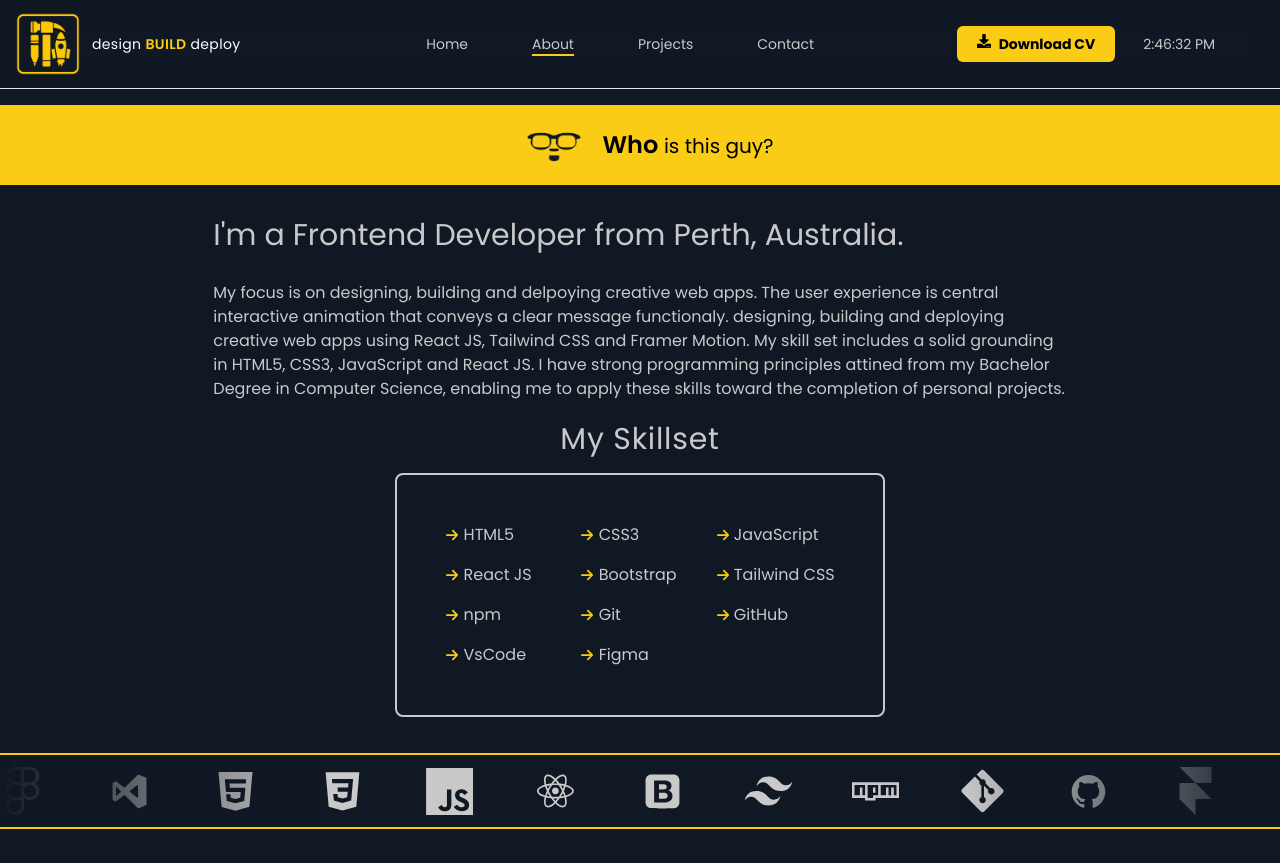
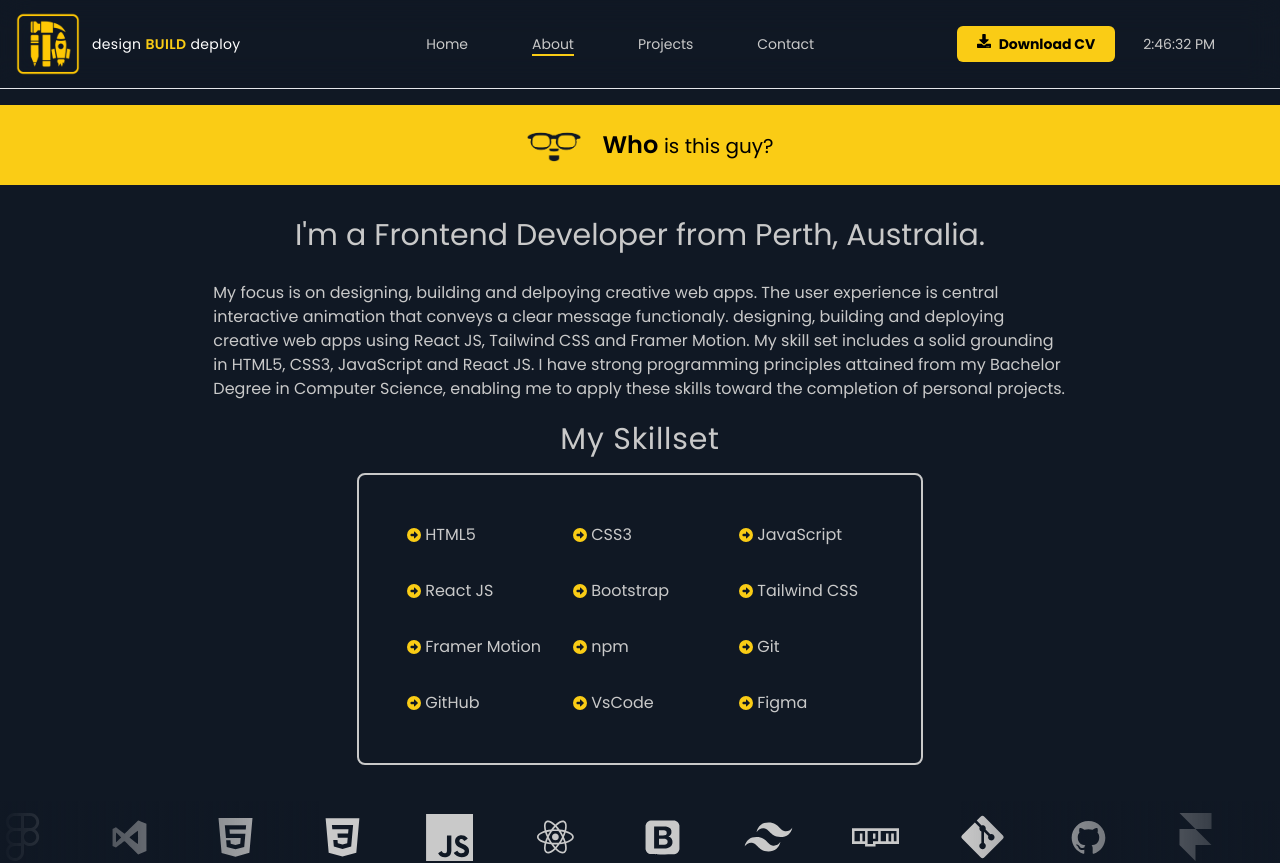
Before and after one commit to SKenzler/react-portfolio, a React (Vite) app: page /about in a window 1280 px wide. Shown: the top 863 px of the page. Built offline with nearby package versions, Linux system fonts and the light colour scheme; a web font is replaced by a local one.

Commit message:
Added some additiinal content to the About Page

```diff
--- a/src/components/Navbar.jsx
+++ b/src/components/Navbar.jsx
@@ -163,7 +163,7 @@ const Navbar = () => {
               </li>
             </ul>
             <Link
-              to={esume}
+              to={resume}
               download="Resume_Jan_2024"
               target="_blank"
               rel="noreferrer"
--- a/src/components/SkillSlider.jsx
+++ b/src/components/SkillSlider.jsx
@@ -32,7 +32,7 @@ const SkillSlider = () => {
   const duplicateSkills = [...skills, ...skills];
 
   return (
-    <div className="relative w-full overflow-hidden border-y-2 border-yellow-400 py-3 mx-auto my-5">
+    <div className="relative w-full overflow-hidden py-3 mx-auto my-5">
       <div className="absolute inset-0 z-20 before:absolute before:left-0 before:top-0 before:w-1/4 before:h-full before:bg-gradient-to-r before:from-[#101824] before:to-transparent before:filter before:blur-3 after:absolute after:right-0 after:top-0 after:w-1/4 after:h-full after:bg-gradient-to-l after:from-[#101824] after:to-transparent after:filter after:blur-3"></div>
       <motion.div
         className="flex"
--- a/src/pages/About.jsx
+++ b/src/pages/About.jsx
@@ -3,7 +3,7 @@ import { motion } from "framer-motion";
 import Navbar from "../components/Navbar";
 import Footer from "../components/Footer";
 import SkillSlider from "../components/SkillSlider";
-import { FaArrowRight } from "react-icons/fa6";
+import { FaCircleRight } from "react-icons/fa6";
 import contactImage from "../assets/glasses-image.png";
 import aboutDesign from "../assets/about-page-design.png";
 import aboutBuild from "../assets/about-page-vscode.png";
@@ -25,7 +25,7 @@ const About = () => {
             Who <span className="font-normal text-xl">is this guy?</span>
           </h1>
         </div>
-        <h1 className="w-4/6 text-3xl text-[#C9C9C9] text-start font-normal mt-4">
+        <h1 className="w-full text-3xl text-[#C9C9C9] text-center font-normal px-5 mt-4">
           I'm a Frontend Developer from Perth, Australia.
         </h1>
         <div className="w-4/6 flex flex-rows text-base text-[#C9C9C9] text-pretty py-5 mt-2">
@@ -34,62 +34,66 @@ const About = () => {
           clear message functionaly. designing, building and deploying creative
           web apps using React JS, Tailwind CSS and Framer Motion. My skill set
           includes a solid grounding in HTML5, CSS3, JavaScript and React JS. I
-          have strong programming principles attined from my Bachelor Degree in
+          have strong programming principles attained from my Bachelor Degree in
           Computer Science, enabling me to apply these skills toward the
           completion of personal projects.
         </div>
         <h1 className="flex justify-center items-center text-3xl text-[#C9C9C9] text-center tracking-wide">
           My Skillset
         </h1>
-        <ul className="grid grid-cols-2 sm:grid-cols-3 justify-center items-center text-[#C9C9C9] border-2 border-[#C9C9C9] rounded-lg p-10 my-4">
+        <ul className="grid grid-cols-2 sm:grid-cols-3 justify-center items-center gap-4 text-[#C9C9C9] border-2 border-[#C9C9C9] rounded-lg p-10 my-4">
           <li className="flex justify-start items-center p-2">
-            <FaArrowRight size={14} color="#FACC15" />
+            <FaCircleRight size={14} color="#FACC15" />
             &nbsp;HTML5
           </li>
           <li className="flex justify-start items-center p-2">
-            <FaArrowRight size={14} color="#FACC15" />
+            <FaCircleRight size={14} color="#FACC15" />
             &nbsp;CSS3
           </li>
           <li className="flex justify-start items-center p-2">
-            <FaArrowRight size={14} color="#FACC15" />
+            <FaCircleRight size={14} color="#FACC15" />
             &nbsp;JavaScript
           </li>
           <li className="flex justify-start items-center p-2">
-            <FaArrowRight size={14} color="#FACC15" />
+            <FaCircleRight size={14} color="#FACC15" />
             &nbsp;React JS
           </li>{" "}
           <li className="flex justify-start items-center p-2">
-            <FaArrowRight size={14} color="#FACC15" />
+            <FaCircleRight size={14} color="#FACC15" />
             &nbsp;Bootstrap
           </li>
           <li className="flex justify-start items-center p-2">
-            <FaArrowRight size={14} color="#FACC15" />
+            <FaCircleRight size={14} color="#FACC15" />
             &nbsp;Tailwind CSS
           </li>
           <li className="flex justify-start items-center p-2">
-            <FaArrowRight size={14} color="#FACC15" />
+            <FaCircleRight size={14} color="#FACC15" />
+            &nbsp;Framer Motion
+          </li>
+          <li className="flex justify-start items-center p-2">
+            <FaCircleRight size={14} color="#FACC15" />
             &nbsp;npm
           </li>
           <li className="flex justify-start items-center p-2">
-            <FaArrowRight size={14} color="#FACC15" />
+            <FaCircleRight size={14} color="#FACC15" />
             &nbsp;Git
           </li>
           <li className="flex justify-start items-center p-2">
-            <FaArrowRight size={14} color="#FACC15" />
+            <FaCircleRight size={14} color="#FACC15" />
             &nbsp;GitHub
           </li>
           <li className="flex justify-start items-center p-2">
-            <FaArrowRight size={14} color="#FACC15" />
+            <FaCircleRight size={14} color="#FACC15" />
             &nbsp;VsCode
           </li>
           <li className="flex justify-start items-center p-2">
-            <FaArrowRight size={14} color="#FACC15" />
+            <FaCircleRight size={14} color="#FACC15" />
             &nbsp;Figma
           </li>
         </ul>
         <SkillSlider />
         <h1 className="w-4/6 text-3xl text-[#C9C9C9] text-center font-normal mt-4">
-          What can I do
+          Development Process
         </h1>
         <div className="w-full flex flex-col sm:flex-row justify-center gap-5 items-center p-2">
           <div className="w-72 h-[25em] sm:w-1/4 flex flex-col shadow-lg shadow-black my-10 hover:scale-105">
--- a/src/pages/Contact.jsx
+++ b/src/pages/Contact.jsx
@@ -23,18 +23,18 @@ const Contact = () => {
             Get <span className="font-normal text-xl">in touch</span>
           </h1>
         </div>
-        <div className="w-full flex flex-col md:flex-row justify-center items-center p-10">
-          <div className="flex flex-col">
-            <div className="flex px-5">
+        <div className="w-full sm:w-1/4 flex flex-col md:flex-row justify-center items-center p-2">
+          <div className="w-full flex flex-col">
+            <h1 className="w-full text-3xl text-[#C9C9C9] text-start font-normal tracking-wide px-5 mt-4">
+              Let's make a time to chat.
+            </h1>
+            <div className="w-full flex px-5 mt-4">
               <FaEnvelope size={"1.4rem"} color="#C9C9C9" />
               <h6 className="text-[#C9C9C9] text-sm font-nornmal text-start">
                 &nbsp; shanekenzler@gmail.com
               </h6>
             </div>
             <p className="w-full md:w-72 text-[#C9C9C9] text-sm/6 font-light text-justify tracking-wide p-5">
-              <span className="font-bold uppercase">
-                Let's make a time to chat.
-              </span>
               <br />I am looking for opportunities to join an agile, innovative
               team with a culture that encourages growth and collaboration.
             </p>
--- a/src/pages/Home.jsx
+++ b/src/pages/Home.jsx
@@ -33,7 +33,7 @@ const Home = () => {
               className="flex justify-between items-center border-2 border-yellow-400 px-5 py-2 text-yellow-400 text-center text-base tracking-wide gap-4 font-normal rounded-md mt-5 cursor-pointer hover:border-[#C9C9C9] hover:text-[#C9C9C9]"
             >
               <FaGithub size={25} />
-              Checkout my Github
+              Check out my Github
             </button>
           </Link>
         </motion.div>
--- a/src/pages/Projects.jsx
+++ b/src/pages/Projects.jsx
@@ -24,11 +24,16 @@ const Projects = () => {
             <span className="font-normal text-xl">designs and projects</span>
           </h1>
         </div>
-        <h1 className="w-4/6 text-3xl text-[#C9C9C9] text-start font-normal mt-4">
-          Landing Page Design Concepts
+        <h1 className="w-full text-3xl text-[#C9C9C9] text-center font-normal px-5 mt-4">
+          Design Concepts and Personal Projects
         </h1>
         <div className="w-4/6 text-base text-[#C9C9C9] text-pretty mt-8">
-          The following are some examples of design concepts created in Figma.
+          Using a mobile first design approach, my aim is to create high impact,
+          clean and creative designs. The design process Figma wireframes,
+          components and protypes.
+          <br />
+          <br />
+          Personal Prjects built using React.
         </div>
 
         <ProjectCarousel images={images} />
```
